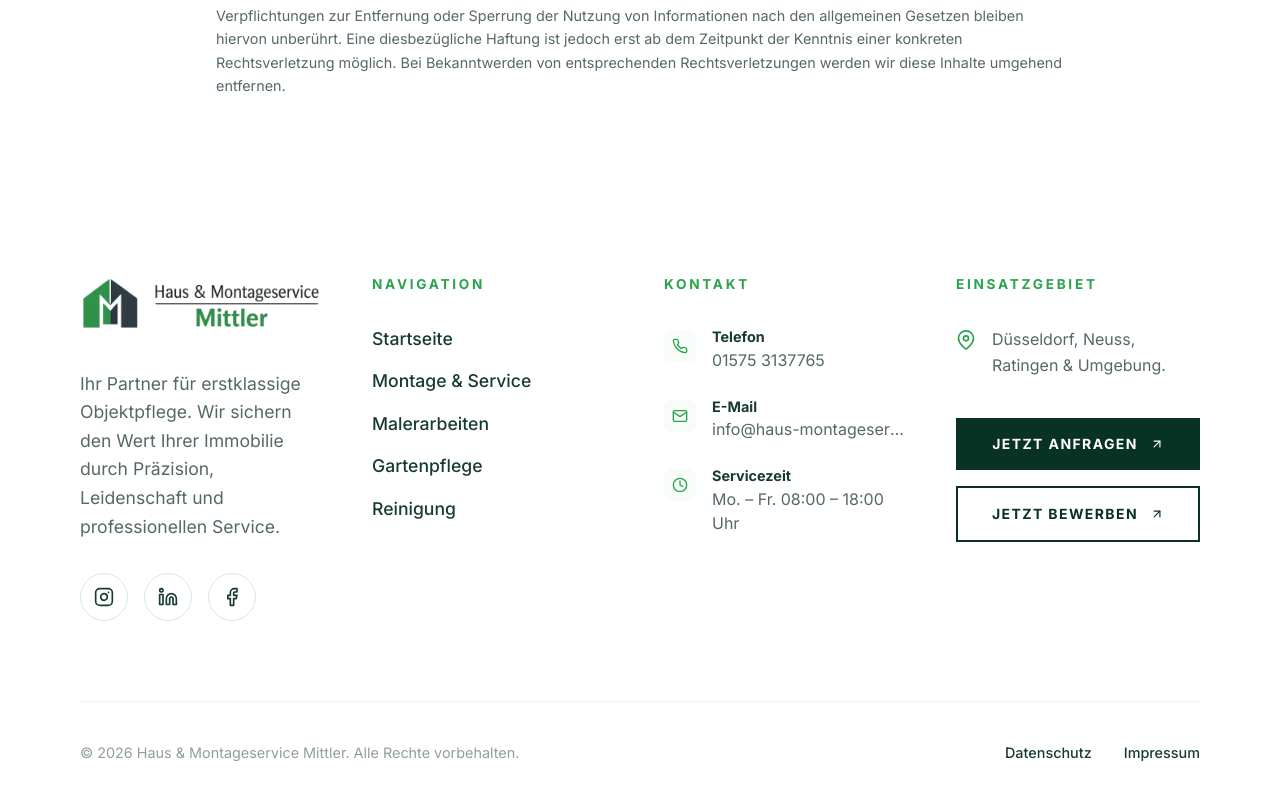
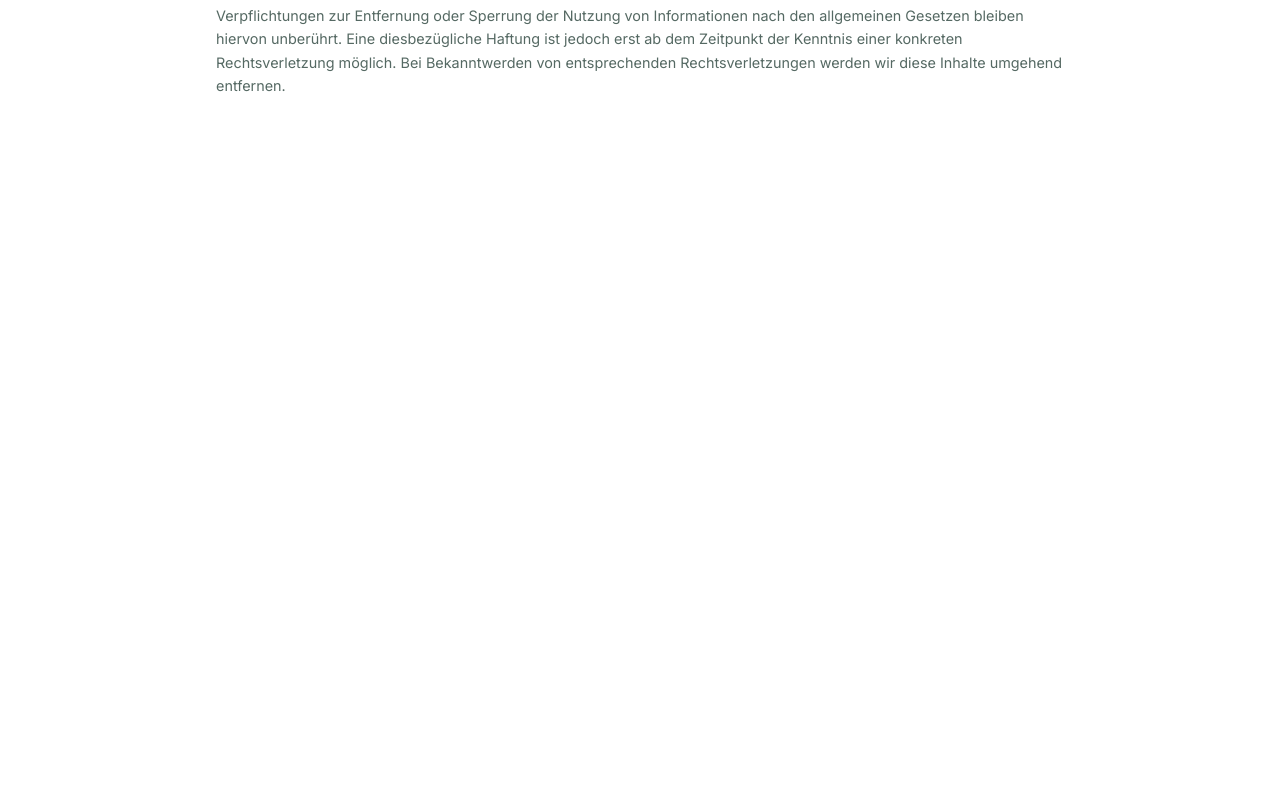
Before and after one commit to LukaszPalmer/haus-montageservice-mittler.de, a React (Vite) app in the folder frontend/: page /impressum in a window 1280 px wide. Shown: the part 1288-2088 px from the top of the page. After the commit the page ends 1466 px from the top, so only its background shows below. Built offline with nearby package versions, Linux system fonts and the light colour scheme; no server answers.

Commit message:
NIKLAS FOOTER FIX ICH FICK MEIN LEBEN

```diff
--- a/frontend/src/router/AppRouter.jsx
+++ b/frontend/src/router/AppRouter.jsx
@@ -42,8 +42,6 @@ function AppRouter() {
                     <Route path="/impressum" element={<Impressum />} />
                 </Routes>
             </main>
-
-            <MobileFooter />
         </BrowserRouter>
     );
 }
```
